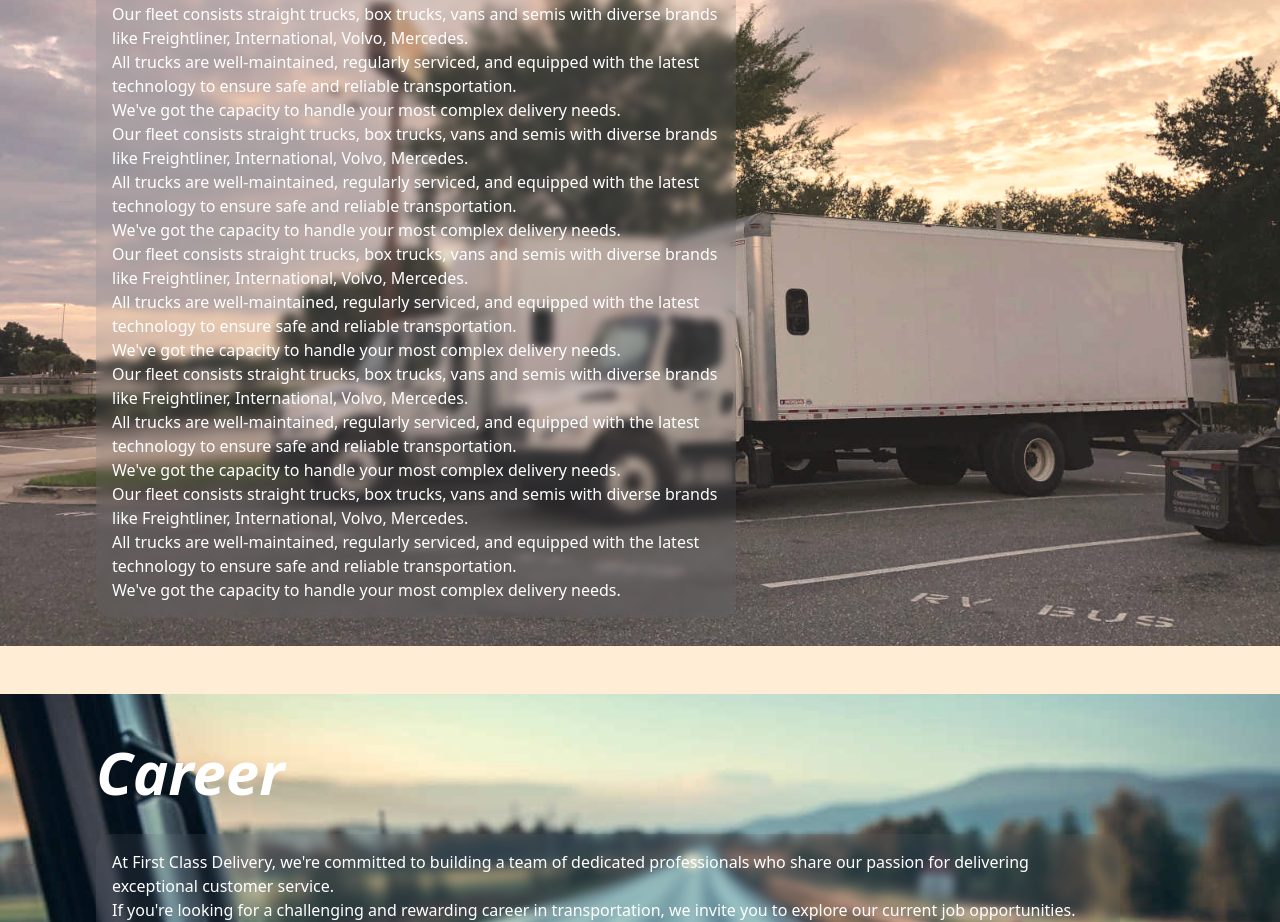
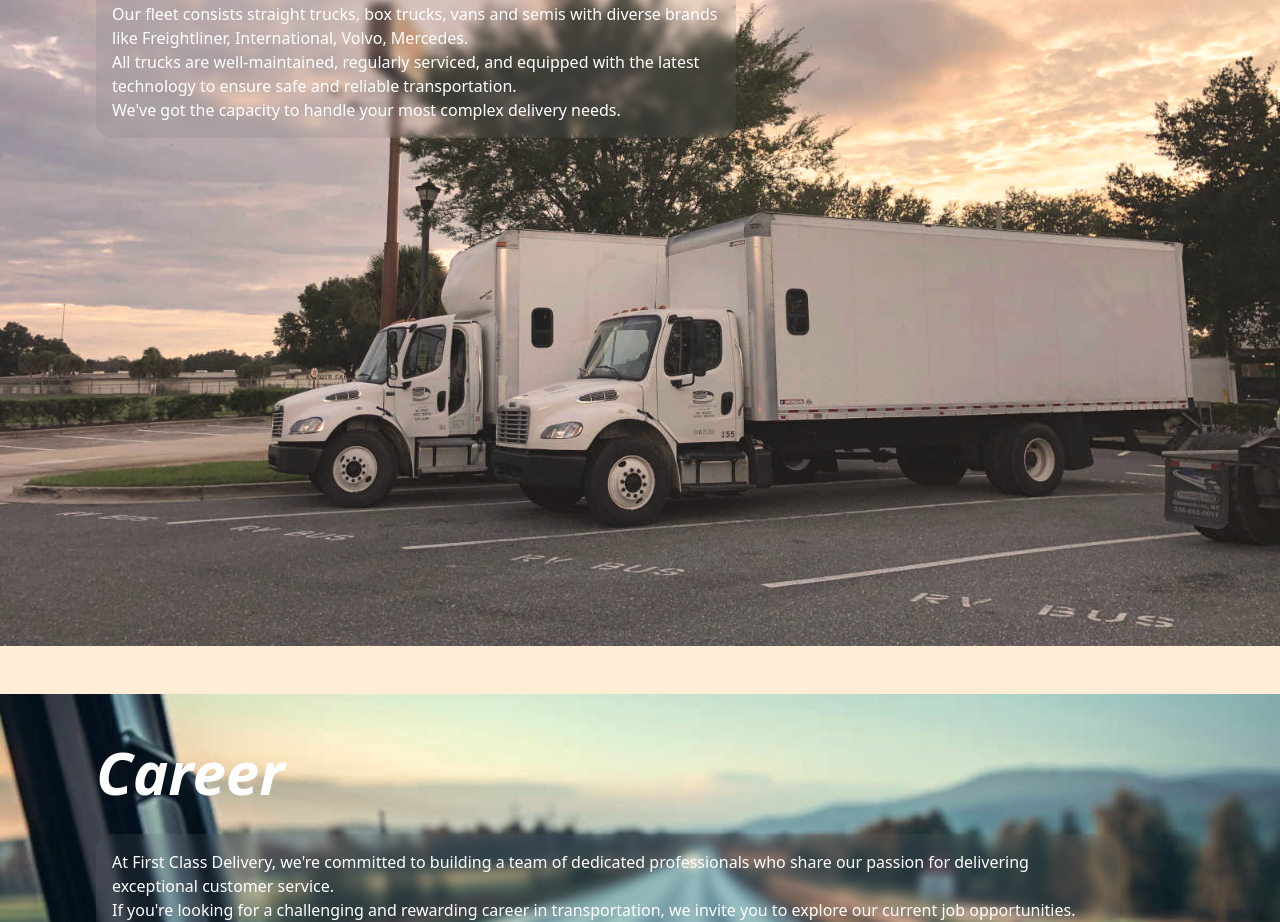
Before and after one commit to 1stclass-delivery/client, a Vue app: page / in a window 1280 px wide. Shown: the part 1002-1924 px from the top of the page. Built offline with nearby package versions, Linux system fonts and the light colour scheme.

Commit message:
Update FleetView.vue

```diff
--- a/src/views/FleetView.vue
+++ b/src/views/FleetView.vue
@@ -16,26 +16,6 @@ import StickySection from "@/components/StickySection.vue";
         <p>All trucks are well-maintained, regularly serviced, and equipped with the latest
           technology to ensure safe and reliable transportation.</p>
         <p>We've got the capacity to handle your most complex delivery needs.</p>
-        <p>Our fleet consists straight trucks, box trucks, vans and semis with diverse
-          brands like Freightliner, International, Volvo, Mercedes.</p>
-        <p>All trucks are well-maintained, regularly serviced, and equipped with the latest
-          technology to ensure safe and reliable transportation.</p>
-        <p>We've got the capacity to handle your most complex delivery needs.</p>
-        <p>Our fleet consists straight trucks, box trucks, vans and semis with diverse
-          brands like Freightliner, International, Volvo, Mercedes.</p>
-        <p>All trucks are well-maintained, regularly serviced, and equipped with the latest
-          technology to ensure safe and reliable transportation.</p>
-        <p>We've got the capacity to handle your most complex delivery needs.</p>
-        <p>Our fleet consists straight trucks, box trucks, vans and semis with diverse
-          brands like Freightliner, International, Volvo, Mercedes.</p>
-        <p>All trucks are well-maintained, regularly serviced, and equipped with the latest
-          technology to ensure safe and reliable transportation.</p>
-        <p>We've got the capacity to handle your most complex delivery needs.</p>
-        <p>Our fleet consists straight trucks, box trucks, vans and semis with diverse
-          brands like Freightliner, International, Volvo, Mercedes.</p>
-        <p>All trucks are well-maintained, regularly serviced, and equipped with the latest
-          technology to ensure safe and reliable transportation.</p>
-        <p>We've got the capacity to handle your most complex delivery needs.</p>
       </div>
     </template>
   </sticky-section>
```
